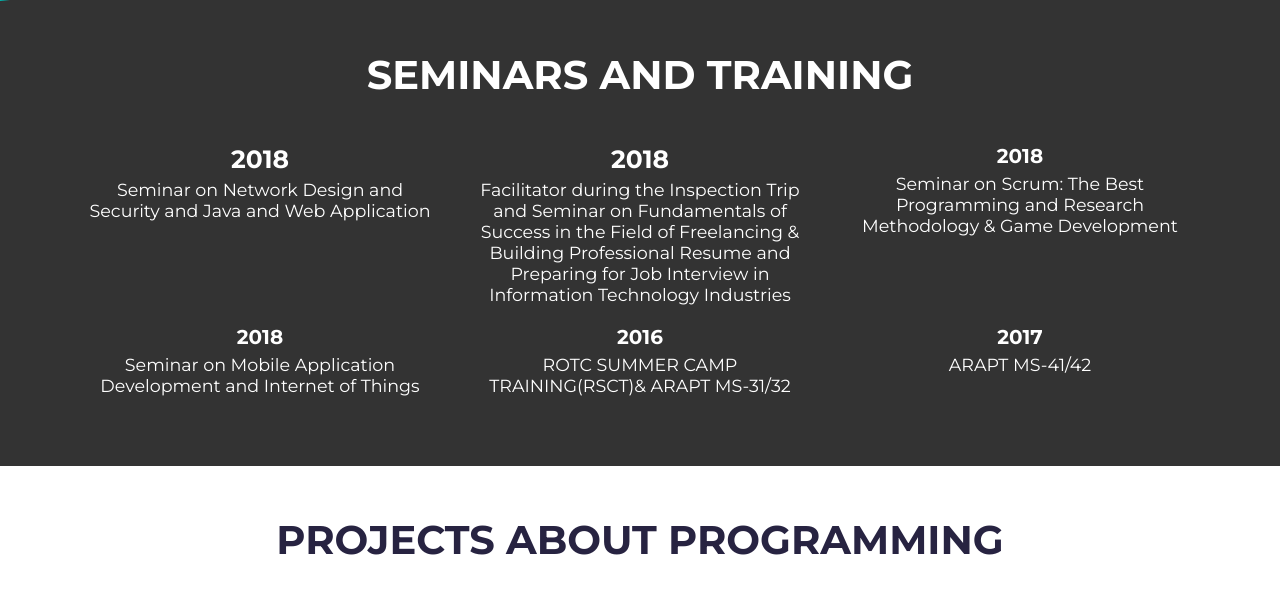
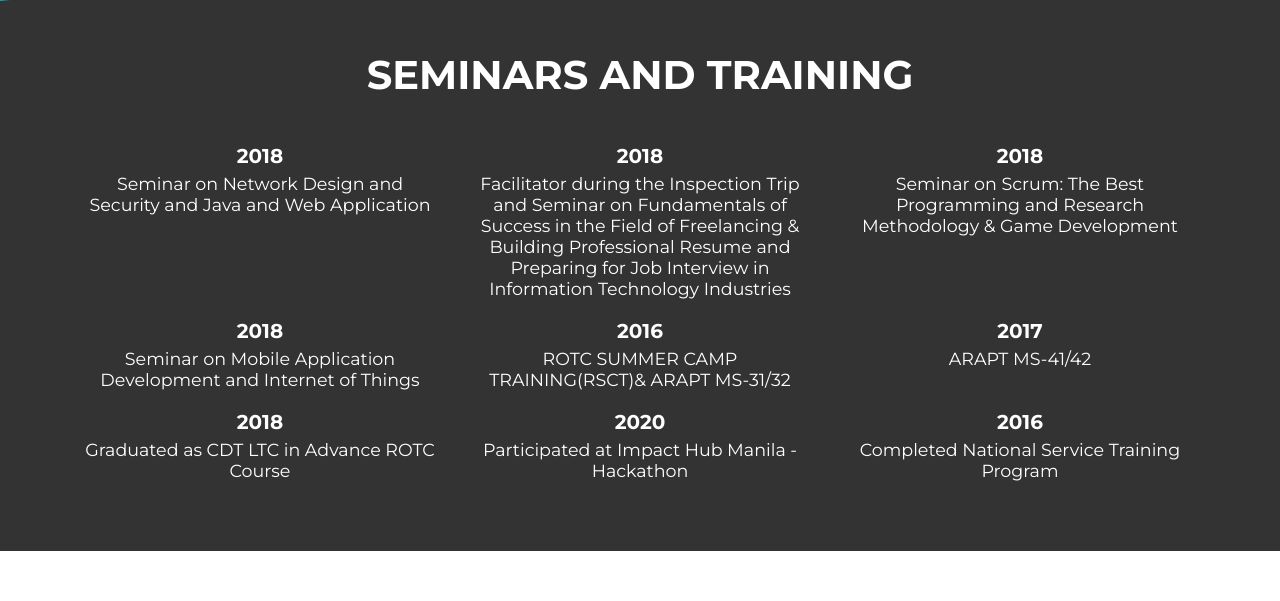
Before and after one commit to christianrefe/portfolio, a PHP site: page / in a window 1280 px wide. Shown: the part 1449-2050 px from the top of the page. Run offline with PHP 8.4, Linux system fonts and the light colour scheme.

Commit message:
Add files via upload

```diff
--- a/index.php
+++ b/index.php
@@ -130,11 +130,11 @@ doing Freelance Graphics design. Most of the projects were made using Photoshop
                     <h2 class="section-title text-white" data-aos="zoom-out" data-aos-easing="ease-in-out">Seminars and Training</h2>
                     <div class="row">
                         <div class="col-lg-4 col-md-12">
-                            <h1 class="text-white" style="font-weight: 600" data-aos="fade-right" data-aos-easing="ease-in-out" data-aos-delay="400">2018</h1>
+                            <h2 class="text-white" style="font-weight: 600" data-aos="fade-right" data-aos-easing="ease-in-out" data-aos-delay="400">2018</h1>
                             <h3 class="text-white" data-aos="fade-right" data-aos-easing="ease-in-out" data-aos-delay="400">Seminar on Network Design and Security and Java and Web Application</h3><br>
                         </div>
                         <div class="col-lg-4 col-md-12">
-                            <h1 class="text-white" style="font-weight: 600" data-aos="fade-right" data-aos-easing="ease-in-out" data-aos-delay="400">2018</h1>
+                            <h2 class="text-white" style="font-weight: 600" data-aos="fade-right" data-aos-easing="ease-in-out" data-aos-delay="400">2018</h1>
                             <h3 class="text-white" data-aos="fade-right" data-aos-easing="ease-in-out" data-aos-delay="400">Facilitator during the Inspection Trip and Seminar on Fundamentals of Success in the Field of Freelancing & Building Professional Resume and Preparing for Job Interview in Information Technology Industries</h3><br>
                         </div>
                         <div class="col-lg-4 col-md-12">
@@ -152,6 +152,18 @@ doing Freelance Graphics design. Most of the projects were made using Photoshop
 						 <div class="col-lg-4 col-md-12">
                             <h2 class="text-white" style="font-weight: 600" data-aos="fade-right" data-aos-easing="ease-in-out" data-aos-delay="400">2017</h2>
                             <h3 class="text-white" data-aos="fade-right" data-aos-easing="ease-in-out" data-aos-delay="400">ARAPT MS-41/42</h3><br>
+                        </div>
+						<div class="col-lg-4 col-md-12">
+                            <h2 class="text-white" style="font-weight: 600;" data-aos="fade-right" data-aos-easing="ease-in-out" data-aos-delay="400">2018</h2>
+                            <h3 class="text-white" data-aos="fade-right" data-aos-easing="ease-in-out" data-aos-delay="400">Graduated as CDT LTC in Advance ROTC Course</h3><br>
+                        </div>
+						<div class="col-lg-4 col-md-12">
+                            <h2 class="text-white" style="font-weight: 600;" data-aos="fade-right" data-aos-easing="ease-in-out" data-aos-delay="400">2020</h2>
+                            <h3 class="text-white" data-aos="fade-right" data-aos-easing="ease-in-out" data-aos-delay="400">Participated at Impact Hub Manila - Hackathon</h3><br>
+                        </div>
+						<div class="col-lg-4 col-md-12">
+                            <h2 class="text-white" style="font-weight: 600;" data-aos="fade-right" data-aos-easing="ease-in-out" data-aos-delay="400">2016</h2>
+                            <h3 class="text-white" data-aos="fade-right" data-aos-easing="ease-in-out" data-aos-delay="400">Completed National Service Training Program</h3><br>
                         </div>
                     </div>
                 </div>
```
